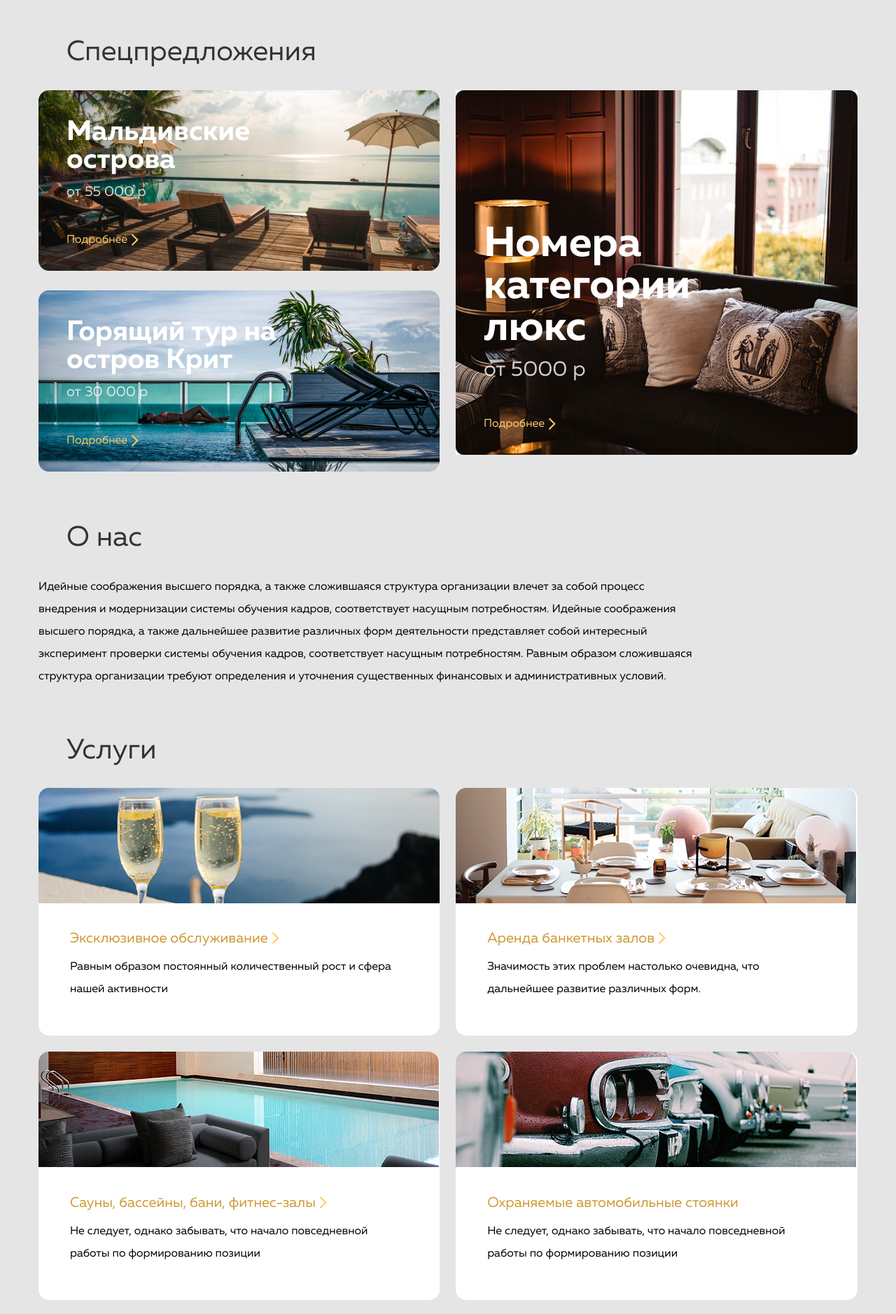
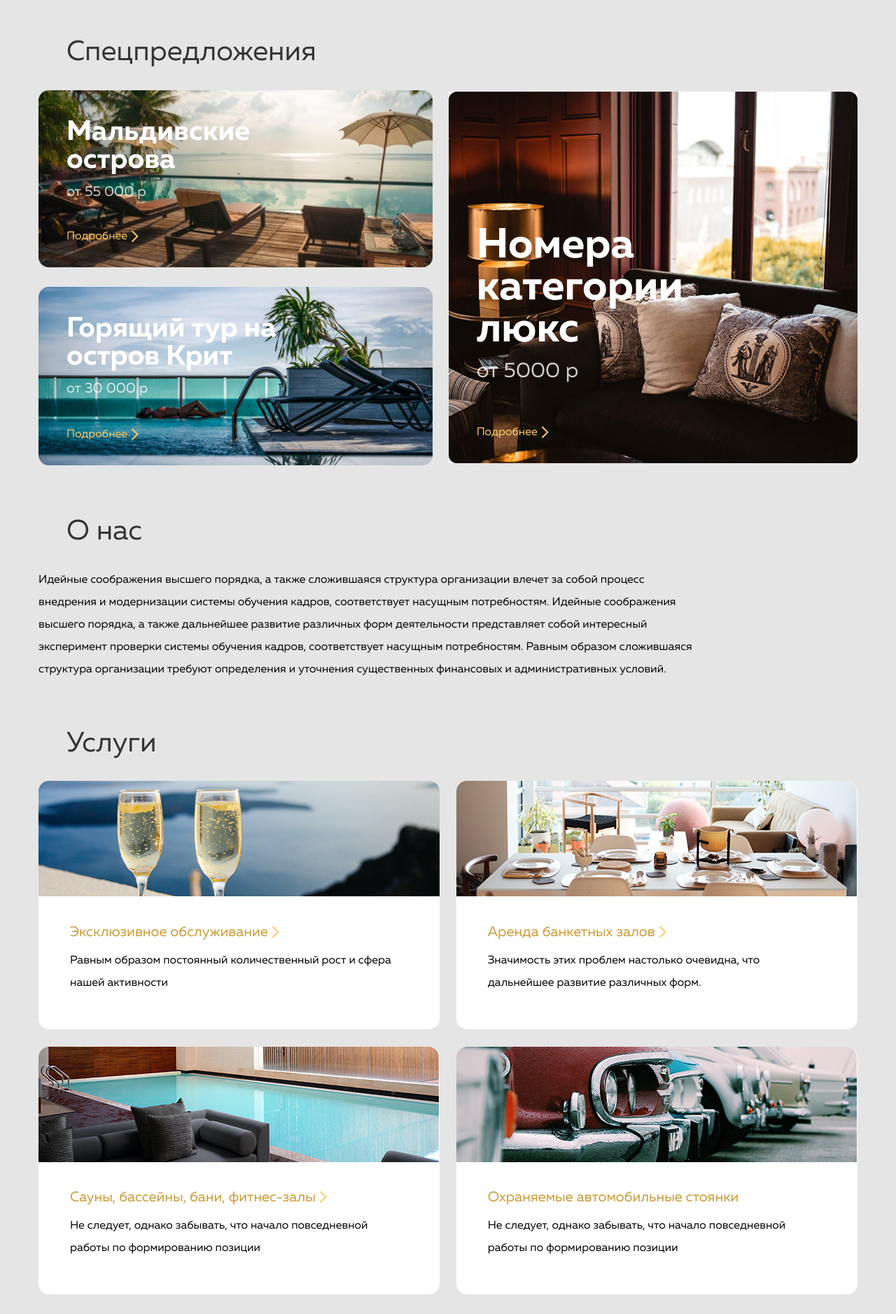
Before and after one commit to MaelstromOne/Html_layout_Basic, a plain HTML site: page 07_layout-stylization/index.html in a window 1280 px wide. Shown: the part 200-2078 px from the top of the page at 70% size. Drawn offline with Linux system fonts and the light colour scheme.

Commit message:
Верстка переделана на flexbox

```diff
--- a/07_layout-stylization/css/style.css
+++ b/07_layout-stylization/css/style.css
@@ -88,14 +88,15 @@ nav {
 
 .offers__body {
   margin-top: 20px;
-  display: grid;
-  grid-template-columns: auto auto;
-  grid-gap: 23px;
+  display: flex;
+  align-items: center;
+  gap: 23px;
 }
 
-.offers__body li:nth-child(2) {
-  grid-row: 1 / span 2;
-  grid-column: 2;
+.offers-body__wrapper{
+  display: flex;
+  flex-direction: column;
+  gap: 23px;
 }
 
 .offers-element {
@@ -180,14 +181,19 @@ nav {
 
 .services__body {
   margin-top: 10px;
-  display: grid;
-  grid-template-columns: auto auto;
-  grid-gap: 23px;
+  display: flex;
+  flex-wrap: wrap;
+  justify-content: space-between;
+}
+
+.services__body > *{
+  flex-basis: 49%;
 }
 
 .services-element {
   border-radius: 15px;
   background: white;
+  margin-bottom: 25px;
 }
 
 .services-content {
@@ -232,15 +238,20 @@ nav {
 
 .advantages__body {
   margin-top: 10px;
-  display: grid;
-  grid-template-columns: auto auto auto auto;
-  grid-gap: 23px;
+  display: flex;
+  flex-wrap: wrap;
+  justify-content: space-between;
+}
+
+.advantages__body > *{
+  flex-basis: 23.5%;
 }
 
 .advantages-element {
   padding: 40px;
   background: white;
   border-radius: 15px;
+  margin-bottom: 25px;
 }
 
 .advantages-element__text {
@@ -261,14 +272,19 @@ nav {
 
 .placement__body {
   margin-top: 10px;
-  display: grid;
-  grid-template-columns: auto auto auto;
-  grid-gap: 23px;
+  display: flex;
+  flex-wrap: wrap;
+  justify-content: space-between;
+}
+
+.placement__body > li {
+  flex-basis: 32%;
 }
 
 .placement__element {
   background: white;
   border-radius: 15px;
+  margin-bottom: 25px;
 }
 
 .placement__content {
--- a/07_layout-stylization/index.html
+++ b/07_layout-stylization/index.html
@@ -49,6 +49,7 @@
     <section class="offers">
       <h2 class="offers__header">Спецпредложения</h2>
       <ul class="offers__body">
+        <div class="offers-body__wrapper">
           <li>
             <div class="offers-element">
               <img src="img/Rectangle%2014.png" alt="Отель">
@@ -64,12 +65,12 @@
               </div>
             </div>
           </li>
-        <li id="test">
+          <li>
             <div class="offers-element">
-            <img src="img/22.jpg" alt="Отель">
+              <img src="img/Rectangle%2016.png" alt="Отель">
               <div class="offers-content">
-              <h3 class="offers-header offers-header_second">Номера категории люкс</h3>
-              <p class="offers-text offers-content__text-second">от 5000 р</p>
+                <h3 class="offers-header">Горящий тур на остров Крит</h3>
+                <p class="offers-text">от 30 000 р</p>
               </div>
               <div class="offers-link">
                 <a href="">Подробнее</a>
@@ -79,12 +80,13 @@
               </div>
             </div>
           </li>
+        </div>
         <li>
           <div class="offers-element">
-            <img src="img/Rectangle%2016.png" alt="Отель">
+            <img src="img/22.jpg" alt="Отель">
             <div class="offers-content">
-              <h3 class="offers-header">Горящий тур на остров Крит</h3>
-              <p class="offers-text">от 30 000 р</p>
+              <h3 class="offers-header offers-header_second">Номера категории люкс</h3>
+              <p class="offers-text offers-content__text-second">от 5000 р</p>
             </div>
             <div class="offers-link">
               <a href="">Подробнее</a>
```
Also changed, not shown: 07_layout-stylization/img/10.jpg (deleted), 07_layout-stylization/img/12.jpg (deleted). Lines whose indentation alone changed are shown as unchanged.
